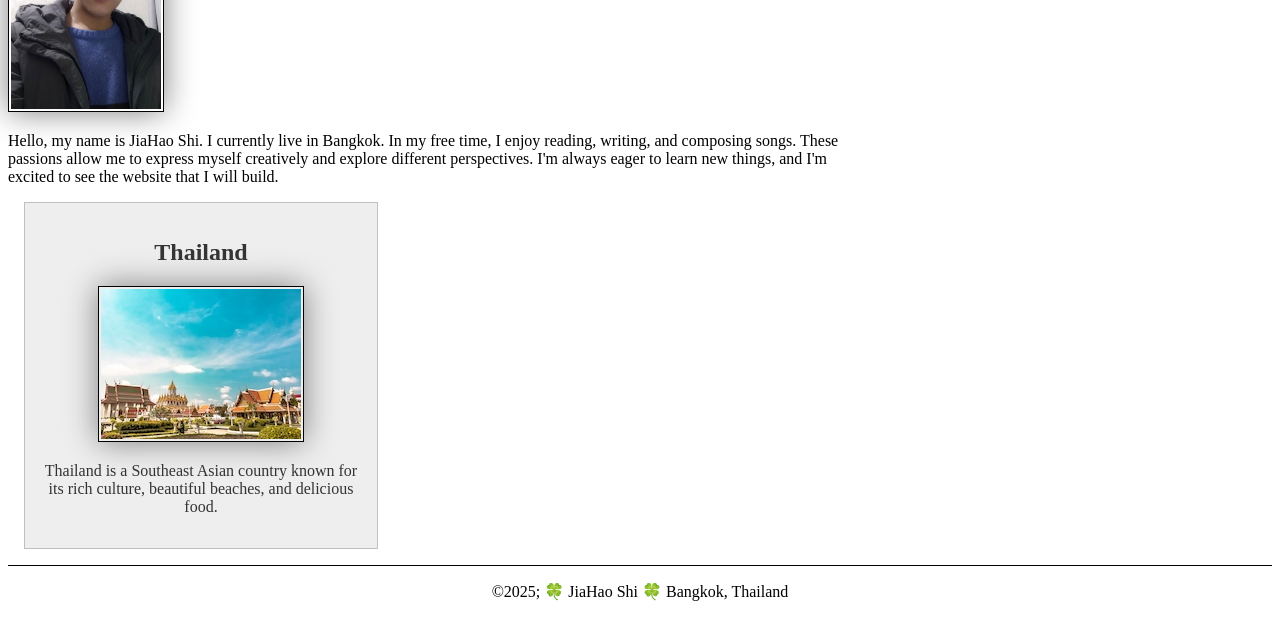
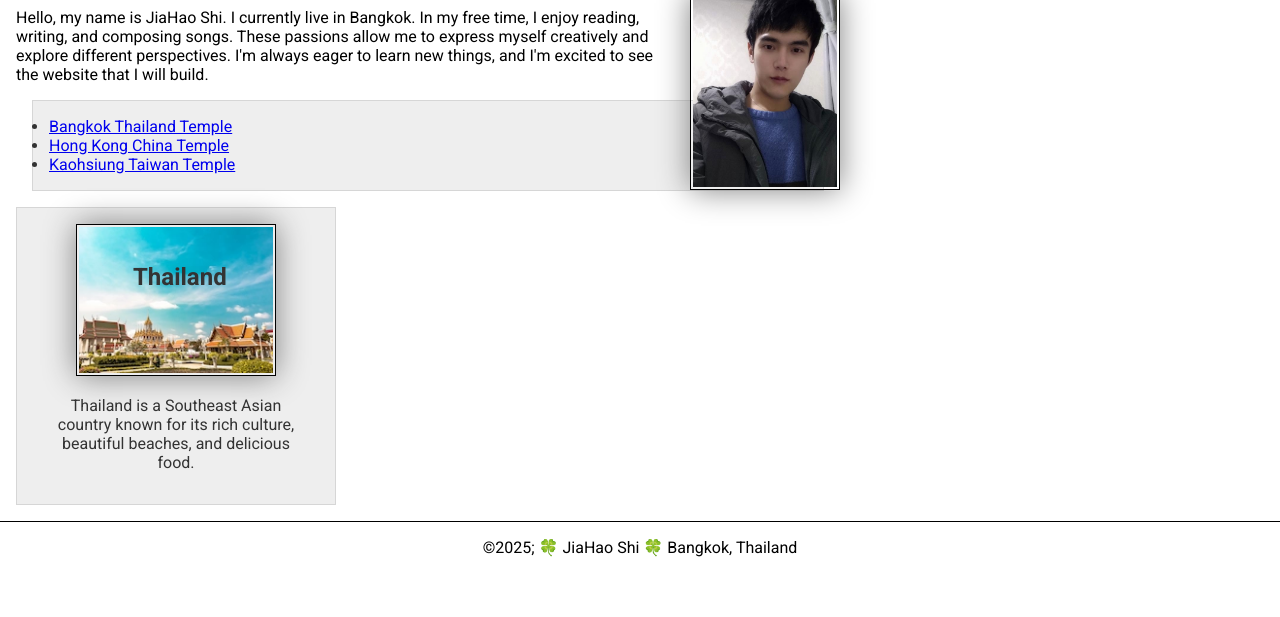
Before and after one commit to jiahao215/wdd130, a plain HTML site: page index.html in a window 1280 px wide. Shown: the part 318-935 px from the top of the page. After the commit the page ends 891 px from the top, so only its background shows below. Drawn offline with Linux system fonts and the light colour scheme.

Commit message:
home page enhancement

```diff
--- a/index.html
+++ b/index.html
@@ -1,3 +1,4 @@
+<!-- 11 June 2025 -->
 <!DOCTYPE html>
 <html lang="en-US">
 
@@ -8,6 +9,9 @@
     <meta name="description" content="Projects and activities completed in WDD 130: Web Fundamentals by JiaHao Shi, featuring HTML, CSS, and responsive design basics.">
     <meta name="author" content="JiaHao Shi">
     <link rel="stylesheet" href="styles/styles.css">
+    <link rel="preconnect" href="https://fonts.googleapis.com">
+    <link rel="preconnect" href="https://fonts.gstatic.com" crossorigin>
+    <link href="https://fonts.googleapis.com/css2?family=Roboto:ital,wght@0,100..900;1,100..900&display=swap" rel="stylesheet">
 </head>
 
 <body>
@@ -15,6 +19,8 @@
         <nav>
             <a href="#"> Home </a>
             <a href="wwr/"> Rafting Website </a>
+            <a href="wwr/site-plan-rafting.html">Siteplan</a>
+            <a href="https://linkedin.com">Profile</a>
         </nav>
     </header>
     <main>
@@ -23,8 +29,13 @@
         <p> Hello, my name is JiaHao Shi. I currently live in Bangkok. In my free time, I enjoy reading, writing, and
             composing songs. These passions allow me to express myself creatively and explore different perspectives.
             I'm always eager to learn new things, and I'm excited to see the website that I will build. </p>
-    </main>
-    <aside>
+<ul class="box indent">
+    <li><a href="https://www.churchofjesuschrist.org/temples/details/bangkok-thailand-temple?lang=eng" target="_blank">Bangkok Thailand Temple</a></li>
+    <li><a href="https://www.churchofjesuschrist.org/temples/details/hong-kong-china-temple?lang=eng" target="_blank">Hong Kong China Temple</a></li>
+    <li><a href="https://www.churchofjesuschrist.org/temples/details/kaohsiung-taiwan-temple?lang=eng" target="_blank">Kaohsiung Taiwan Temple</a></li>
+</ul>
+        </main>
+    <aside class="box">
         <h2>Thailand</h2>
         <img src="images/W02_pict_TH.webp" alt="This is a Thailand landscape picture">
         <p> Thailand is a Southeast Asian country known for its rich culture, beautiful beaches, and delicious food. </p>
--- a/styles/styles.css
+++ b/styles/styles.css
@@ -1,3 +1,9 @@
+*{
+  margin: 0;
+  padding: 0;
+  box-sizing: border-box;
+}
+
 :root {
   --main-color: darkblue;
   --text-color: white;
@@ -5,6 +11,11 @@
   --shadow-color: gray;
   --img-width: 150px;
   --padding-small: 2px;
+}
+
+body{
+    font-size: 16px;
+    font-family: Roboto, Arial, sans-serif;
 }
 
 nav {
@@ -20,6 +31,7 @@ nav a {
 
 h1 {
     color: var(--main-color);
+    padding: .5rem;
 }
 
 img {
@@ -44,6 +56,12 @@ main img {
     border: 1px solid var(--border-color);
     padding: var(--padding-small);
     box-shadow: 0 0 30px var(--shadow-color);
+    float: right;
+    margin: 0 0 1rem 1rem;
+}
+
+p{
+    margin: 1rem;
 }
 
 aside {
@@ -54,6 +72,7 @@ aside {
     background-color: #eee;
     color: #333;
     text-align: center;
+    position: relative;
 }
 
 aside img {
@@ -61,8 +80,27 @@ aside img {
     height: auto;
 }
 
+aside h2{
+    position: absolute;
+    top: 55px;
+    left: 116px;
+}
+
 footer {
     margin-top: 15px;
     border-top: 1px solid #000;
     text-align: center;
 }
+
+/* Class Selectors */
+.box{
+    margin: 1rem;
+    border: 1px solid rgba(0, 0, 0, .1);
+    padding: 1rem;
+    background-color: #eee;
+    color: #333;
+}
+
+.indent{
+    margin-left: 2rem;
+}
```
